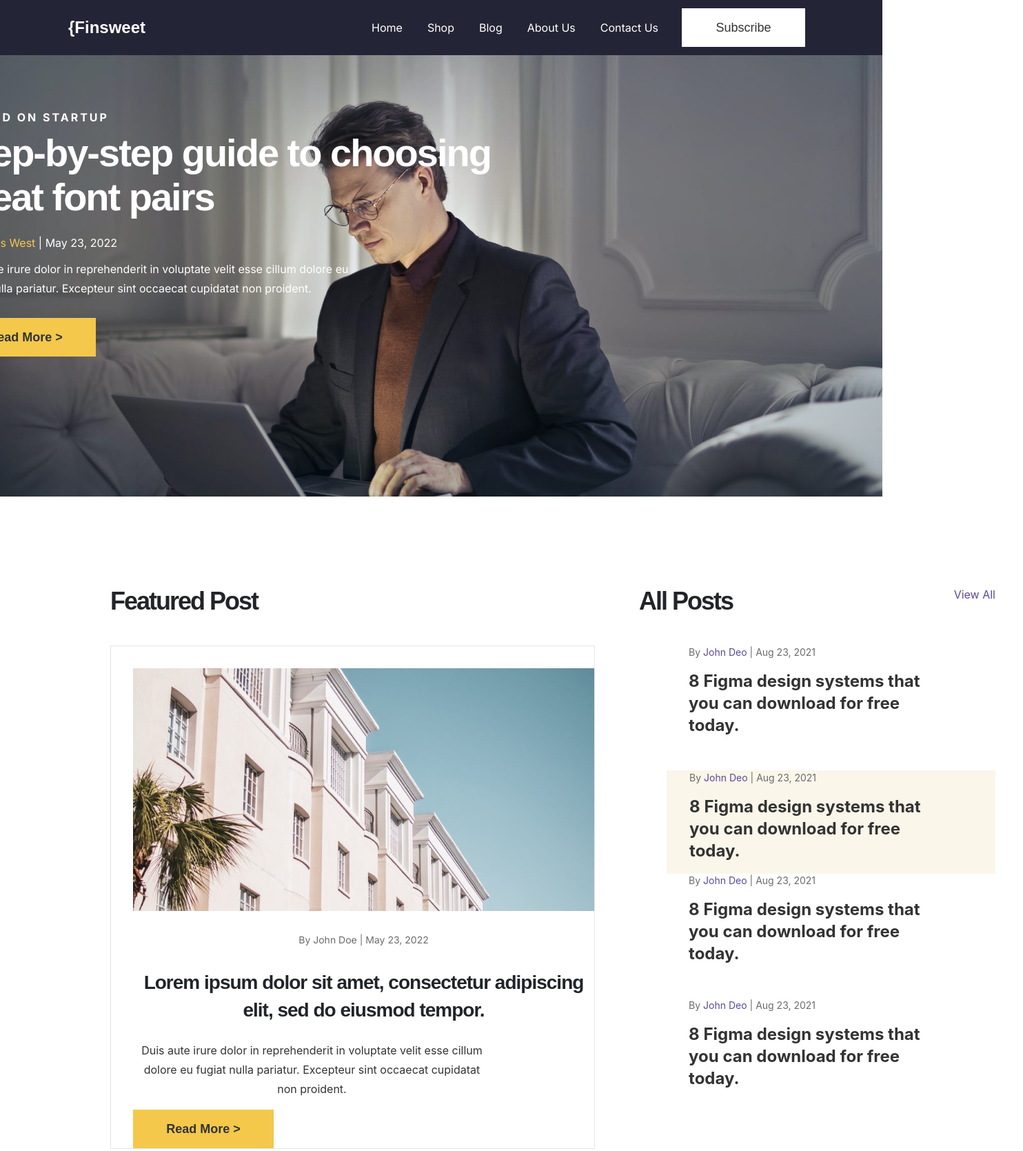
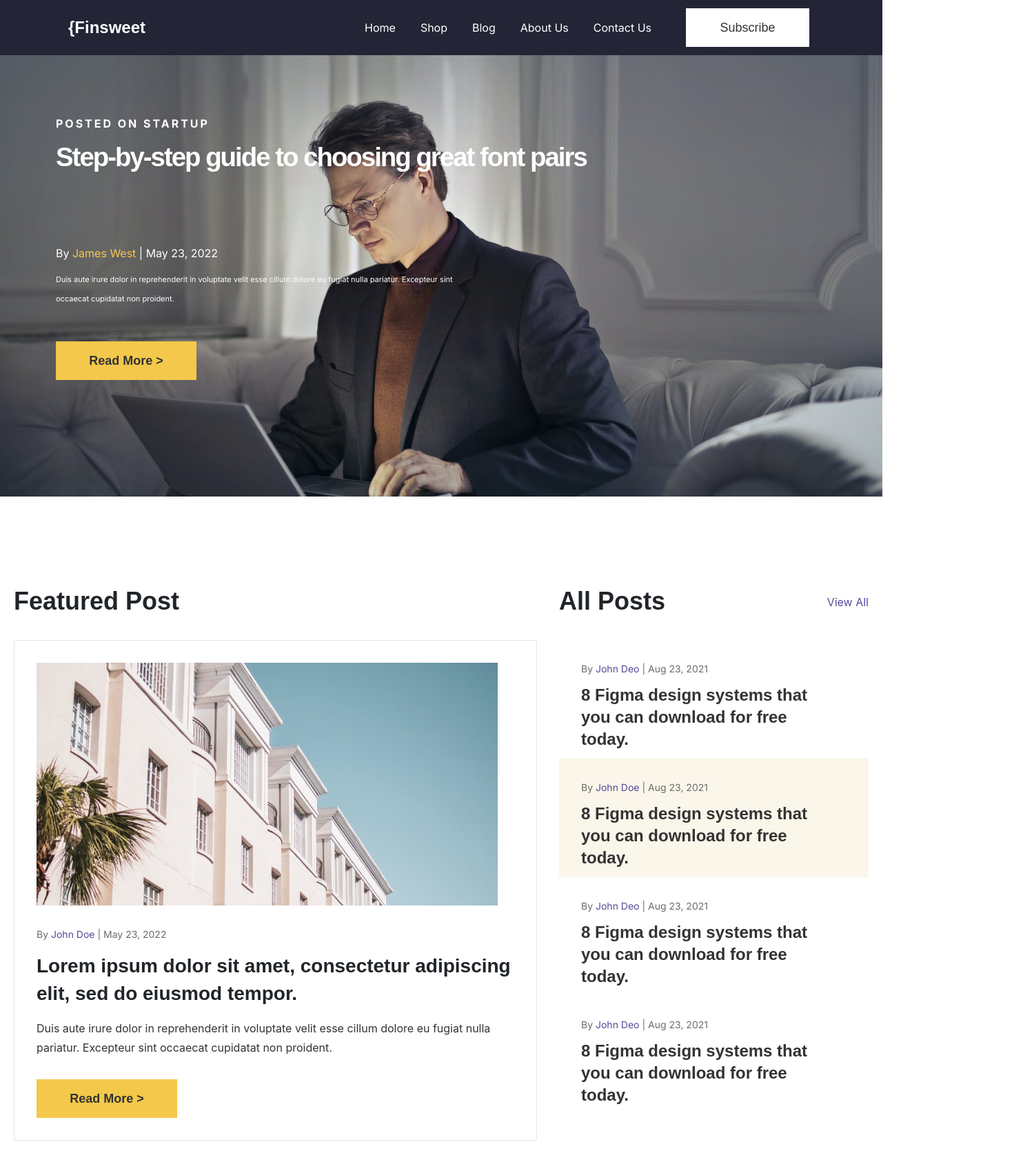
Before and after one commit to talhayay11/Web-Challenge, a plain HTML site: page index.html in a window 1280 px wide. Shown: the top 1669 px of the page at 69% size, 1484 px wide, since content can reach past the window. Drawn offline with nearby package versions, Linux system fonts and the light colour scheme.

Commit message:
Responsive Layout Enhancements
-Implemented responsive design
 improvements across the hero and
 about sections.

-Added a color bar above the about
 section using a linear gradient,
 ensuring it remains in place and scales
 with the viewport.

-Adjusted the positioning and
 alignment of various elements using
 Bootstrap and flexbox to maintain
 consistency across different screen
 sizes.

```diff
--- a/index.html
+++ b/index.html
@@ -48,12 +48,12 @@
   <section class="home__hero hero">
     <img src="images/1.png" alt="Hero Image" class="home__hero-image">
     <div class="home__hero-content">
-      <p class="home__hero-category">POSTED ON <span class="home__hero-category--highlight">STARTUP</span></p>
-      <h1 class="home__hero-title">Step-by-step guide to choosing   great font pairs</h1>
-      <p class="home__hero-author">By <span class="home__hero-author-name">James West</span> | May 23, 2022</p>
-      <p class="home__hero-description">Duis aute irure dolor in reprehenderit in voluptate velit esse cillum
+      <p class="home__hero-content-category">POSTED ON <span class="home__hero-content-category--highlight">STARTUP</span></p>
+      <h1 class="home__hero-content-title">Step-by-step guide to choosing great font pairs</h1>
+      <p class="home__hero-content-author">By <span class="home__hero-content-author--name">James West</span> | May 23, 2022</p>
+      <p class="home__hero-content-description">Duis aute irure dolor in reprehenderit in voluptate velit esse cillum
         dolore eu fugiat nulla pariatur. Excepteur sint occaecat cupidatat non proident.</p>
-      <a href="#" class="home__hero--button btn btn-warning">Read More ></a>
+      <a href="#" class="home__hero-content--button btn btn-warning">Read More ></a>
     </div>
   </section>
 
@@ -62,12 +62,11 @@
       <h3 class="home__posts-featured-title">Featured Post</h3>
       <div class="home__posts-featured-content">
         <img src="images/2.png" alt="Featured Image" class="home__posts-featured-content-image">
-        <p class="home__posts-featured-content-meta">By <span class="home__posts-featured-meta-author">John Doe</span> | May 23, 2022</p>
+        <p class="home__posts-featured-content-meta">By <span class="home__posts-featured-content-meta--author">John Doe</span> | May 23, 2022</p>
         <h2 class="home__posts-featured-content-title">Lorem ipsum dolor sit amet, consectetur adipiscing elit, sed do eiusmod tempor.</h2>
         <p class="home__posts-featured-content-description">Duis aute irure dolor in reprehenderit in voluptate velit esse cillum dolore eu fugiat nulla pariatur. Excepteur sint occaecat cupidatat non proident.</p>
         <a href="#" class="home__posts-featured-content--button">Read More ></a>
       </div>
-      <div class="home__posts-featured-content-corner"></div>
     </div>
 
     <div class="home__posts-list">
@@ -79,9 +78,8 @@
           </p>
           <p class="home__posts-list-items-item-text">8 Figma design systems that you can download for free today.</p>
         </li>
-        <li class="home__posts-list-items-item--highlighted">
-          <p class="home__posts-list-items-item-meta">By <span class="home__posts-list-items-item-meta-author">John Deo</span> | Aug 23, 2021
-          </p>
+        <li class="home__posts-list-items-item home__posts-list-items-item--highlighted">
+          <p class="home__posts-list-items-item-meta">By <span class="home__posts-list-items-item-meta-author">John Doe</span> | Aug 23, 2021</p>
           <p class="home__posts-list-items-item-text">8 Figma design systems that you can download for free today.</p>
         </li>
         <li class="home__posts-list-items-item">
@@ -98,6 +96,27 @@
     </div>
   </section>
 
+<section class="home__about">
+  <div class="home__about-container-wrapper">
+    <div class="container">
+      <div class="row">
+        <div class="col-md-6 home__about-section">
+          <h3 class="home__about-section-title">ABOUT US</h3>
+          <h2 class="home__about-section-subtitle">We are a community of content writers who share their learnings</h2>
+          <p class="home__about-section-description">Lorem ipsum dolor sit amet, consectetur adipiscing elit, sed do eiusmod
+            tempor incididunt ut labore et dolore magna aliqua.</p>
+          <a href="#" class="home__about-section-link">Read More ></a>
+        </div>
+        <div class="col-md-6 home__about-mission-section">
+          <h3 class="home__about-mission-section-title">OUR MISSION</h3>
+          <h2 class="home__about-mission-section-subtitle">Creating valuable content for creatives all around the world</h2>
+          <p class="home__about-mission-section-description">Lorem ipsum dolor sit amet, consectetur adipiscing elit, sed do eiusmod
+            tempor incididunt ut labore et dolore magna aliqua. Ut enim ad minim veniam, quis nostrud exercitation ullamco laboris nisi ut aliquip ex ea commodo consequat.</p>
+        </div>
+      </div>
+    </div>
+  </div>
+  </section>
 
   <script src="https://code.jquery.com/jquery-3.5.1.slim.min.js"></script>
   <script src="https://cdn.jsdelivr.net/npm/@popperjs/core@2.5.2/dist/umd/popper.min.js"></script>
--- a/styles/style.scss
+++ b/styles/style.scss
@@ -10,8 +10,6 @@ $color-white: #FFFFFF; // Beyaz
 $color-navbar-bg: #232536; //siyah
 $color-light-yellow:#fbf6ea; //açık sarı
 $color-light-lavender:#f4f0f8; //lavender
-
-
 
 // Font Ailesi
 $font-family-primary: 'Sen', sans-serif;
@@ -36,15 +34,16 @@ $line-height-xxsmall: 20px;
   }
 
   &__navbar {
-    position: fixed; // Bu, navbarın sayfa kaydırıldığında sabit kalmasını sağlar
+    position: fixed;
     top: 0;
-    left: 50;
-    width: 1440px;
+    left: 0;
     width: 100%;
     height: 80px;
-    z-index: 1000; // Navbarın diğer içeriklerin üzerinde kalmasını sağlar
-    background-color: #232536 !important;    gap: 0px;
-    opacity: 1;
+    z-index: 1000;
+    background-color: #232536 !important;
+    display: flex;
+    align-items: center;
+    justify-content: space-between; // Brand ve diğer linkler arasında boşluk bırakır
 
     &-brand {
       font-size: 24px;
@@ -54,18 +53,10 @@ $line-height-xxsmall: 20px;
       margin-left: 83px;
     }
 
-      &-toggler {
-
-      }
-
-      &-collapse {
-      }
-
     &-nav {
       display: flex;
       align-items: center;
-      height: 100%;
-      margin-right: 291px;
+      margin-right: 80px;
     }
 
     &-item {
@@ -73,50 +64,44 @@ $line-height-xxsmall: 20px;
     }
 
     &-link {
-      color: $color-white !important; // Navbar linklerinin rengi
+      color: $color-white !important;
       font-size: $heading-medium-size;
       line-height: $line-height-small;
       font-family: $font-family-inter;
 
       &:hover {
-        color: $color-white; // Linklerin üzerine gelinceki rengi
+        color: $color-white;
       }
     }
 
     &--button {
-      width: 179px;   // Butonun genişliği
-      height: 56px;   // Butonun yüksekliği
-      padding: 16px 48px;  // İç boşluklar
-      margin-left: auto;   // Sola hizalama
       display: flex;
-      align-items: center; // Dikeyde ortalama
-      justify-content: center; // Yatayda ortalama
+      align-items: center;
+      justify-content: center;
       background-color: $color-white;
+      width: 179px;
+      height: 56px;
+      padding: 16px 48px;
       border: none;
       cursor: pointer;
       opacity: 1;
       text-align: center;
-      border-radius: 0px;
-
-
-      position: absolute;
-      right: 80px; // Sağdan 80px
-      left: 1181px; // Soldan 1181px
-      top: 12px; // Yukarıdan 12px
-
-      margin-right: 32px;
+      border-radius: 0;
+      position: relative;
+      right: 0;
+      margin-left: 32px;
 
       &:hover {
         background-color: darken($color-white, 10%);
       }
     }
+
     &-text {
-        color: $color-dark-gray; // Yazı rengini beyaz yap
+      color: $color-dark-gray;
       font-size: $heading-large-size;
       font-family: $font-family-primary;
       line-height: $line-height-xsmall;
     }
-
   }
 
   &__hero {
@@ -124,49 +109,39 @@ $line-height-xxsmall: 20px;
     width: 100%;
     height: 720px;
     overflow: hidden;
+    display: flex;
+    justify-content: flex-start;
+    align-items: center;
 
     &-image {
       position: absolute;
       top: 0;
-      left: 0;
+      left: 10;
       width: 100%;
       height: 100%;
       object-fit: cover;
-      //opacity: 3;
+      z-index: -1;
     }
 
     &-content {
+      max-width: 804px;
+      margin-left: 81px;
+      display: flex;
+      flex-direction: column;
+      justify-content: center;
+      align-items: flex-start;
+      color: $color-white;
+      z-index: 10;
       position: relative;
-      top: 50%;
-      left: 20%;
-      transform: translate(-50%, -50%);
-      color: $color-white;
-      width: 804px; // Genişlik
-      height: 400px; // Yükseklik
-      padding-left: 81px;
-      font-size:56px;
-      line-height: $line-height-large;
-      font-family:$font-family-primary;
-    }
 
       &-category {
-      margin-bottom: 10px;
-      //font-weight: bold;
+        font-weight: bold;
         font-size: $heading-medium-size;
         line-height: $line-height-xxsmall;
         font-family: $font-family-inter;
         letter-spacing: 3px;
         font-weight: 600;
-
-      &--highlight {
-        font-weight: bold;
         color: $color-white;
-        font-family: $font-family-inter;
-        font-size: $heading-medium-size;
-        line-height: $line-height-xxsmall;
-        letter-spacing: 3px;
-        font-weight: 900;
-      }
       }
 
       &-title {
@@ -178,6 +153,9 @@ $line-height-xxsmall: 20px;
         letter-spacing: -2px;
         margin-bottom: 20px;
         font-family: $font-family-primary;
+        color: $color-white;
+        font-size: 3vw;
+        line-height: 1.2;
       }
 
       &-author {
@@ -187,23 +165,21 @@ $line-height-xxsmall: 20px;
         font-family: $font-family-inter;
         font-weight: 400;
 
-      &-name {
+        &--name {
           color: $color-yellow;
-        font-family: $font-family-inter;
-        line-height: $line-height-small;
-        font-weight: 400;
         }
       }
 
       &-description {
-      margin-bottom: 30px;
         font-size: $heading-medium-size;
-      line-height:$line-height-small;
-      width: 599px;
-      height: 56px;
+        line-height: $line-height-small;
+        width: 100%;
+        max-width: 599px;
+        height: auto;
         font-family: $font-family-inter;
         font-weight: 400;
-
+        font-size: 0.86vw;
+        margin-bottom: 48px;
       }
 
       &--button {
@@ -212,9 +188,7 @@ $line-height-xxsmall: 20px;
         width: 204px;
         height: 56px;
         padding: 16px 48px;
-      margin-top: -1px;
         position: relative;
-      left: 0;
         gap: 12px;
         opacity: 1;
         color: $color-dark-gray;
@@ -232,84 +206,74 @@ $line-height-xxsmall: 20px;
         &:hover {
           background-color: darken($color-yellow, 10%);
         }
-
-      &-text {
-        white-space: nowrap;  // Yazıyı tek satırda tutar
       }
     }
   }
 
   &__posts {
     display: flex;
-    width: 1282px;
-    height: 804px;
-    padding-left: 80px;
-    padding-bottom: 128px;
-    padding-top: 128px;
-    //padding-right: 78px;
-
+    flex-wrap: wrap;
+    flex-direction: row;
+    justify-content: space-between;
+    width: 100%;
+    max-width: 1282px;
+    margin: 0 auto;
+    padding: 128px 20px;
 
     &-featured {
-      width: 733px;
-      height: 804px;
-      margin-left: 80px;
-      margin-bottom: 128px;
+      flex: 1 1 60%;
       margin-right: 32px;
 
       &-image-container {
         position: relative;
       }
-      &-title {
+
+      &-title{
         font-size: 36px;
-        font-weight:bold;
+        font-weight: bold;
         font-family: $font-family-primary;
         line-height: $line-height-medium;
-        padding-bottom: 32px;
-        letter-spacing: -2px;
+        margin-bottom: 32px;
       }
-      &-content{
-        padding-top: 32px;
+
+      &-content {
+        padding: 32px;
         border-radius: 1px;
-        text-align: center;
         background-color: $color-white;
-        border: 1px solid rgba(0, 0, 0, 0.1); /* Soluk gri çerçeve */
+        border: 1px solid rgba(0, 0, 0, 0.1);
+        display: flex;
         flex-direction: column;
-        align-items: center;
-
-      &-image {
-        padding-left: 32px;
-      }
+        align-items: flex-start;
 
         &-meta {
           font-size: $heading-small-size;
           color: $color-gray;
           line-height: $line-height-xxsmall;
-        padding-top: 32px;
-        padding-left: 32px;
-        padding-bottom: 16px;
           font-family: $font-family-inter;
+          margin-bottom: 16px;
+          margin-top: 32px;
 
-        &-author{
-        color:#5A4999
+          &--author {
+            font-family: $font-family-inter;
+            color: $color-purple !important;
+            font-size: $heading-small-size;
+            line-height: $line-height-xxsmall;
           }
         }
 
         &-title {
           font-size: 28px;
           font-weight: bold;
-        padding-left: 32px;
           font-family: $font-family-primary;
           line-height: 40px;
-        letter-spacing: -1px;
+          margin-bottom: 16px;
         }
 
         &-description {
           font-size: $heading-medium-size;
           line-height: $line-height-small;
           color: $color-dark-gray;
-        padding-left: 32px;
-        padding-top: 16px;
-        width: 551px;
+          margin-bottom: 32px;
         }
 
         &--button {
@@ -317,60 +281,51 @@ $line-height-xxsmall: 20px;
           border: none;
           width: 204px;
           height: 56px;
-        padding: 16px 48px;
-        position: relative;
-        left: 32px;
-        gap: 12px;
-        opacity: 1;
-        color: $color-dark-gray;
-        font-family: $font-family-primary;
-        font-weight: 700;
-        font-size: $heading-large-size;
-        line-height: $line-height-xsmall;
-        text-align: center;
-        cursor: pointer;
           display: flex;
           align-items: center;
           justify-content: center;
           border-radius: 0;
+          font-family: $font-family-primary;
+          color: $color-dark-gray;
+          font-weight: 700;
+          font-size: $heading-large-size;
+          line-height: $line-height-xsmall;
+          left: 0; // Sola hizalamayı sağlamak için left: 0 ekliyoruz
+          text-align: left; // Metin hizasını sola çeker
 
           &:hover {
             background-color: darken($color-yellow, 10%);
-        }
-
-        &-text {
-          white-space: nowrap;
           }
         }
       }
     }
 
     &-list {
-      //width: 100%;  // Tüm genişliği kaplar
+      flex: 1 1 35%;
+      display: flex;
+      flex-direction: column;
+      justify-content: flex-start;
       position: relative;
-      margin-right: 78px;
-      margin-left: 32px;
-      margin-bottom: 128px;
-      height: 804px;
-      width: 517px;
 
       &-title {
         font-size: 36px;
         font-weight: bold;
         font-family: $font-family-primary;
         line-height: $line-height-medium;
-        padding-bottom: 32px;
-        letter-spacing: -2px;
+        margin-bottom: 32px;
       }
 
       &-view-all {
-        position: absolute;
-        top: 0;
-        right: 0;
         font-size: $heading-medium-size;
         color: $color-purple;
         text-decoration: none;
         line-height: $line-height-small;
+        align-self: flex-end; // Sağ tarafa hizalar
+        position: absolute;
+        margin-top: 11px;
+        top: 20;
+        right: 0;
+        cursor: pointer;
 
         &:hover {
           text-decoration: underline;
@@ -379,78 +334,196 @@ $line-height-xxsmall: 20px;
 
       &-items {
         list-style: none;
+        padding: 0;
+        margin: 0;
+        display: flex;
+        flex-direction: column;
 
         &-item {
-          width: 517px;
-          height: 181px;
+          background-color: $color-white;
+          position: relative;
+          display: flex;
+          flex-direction: column;
+          justify-content: flex-start;
+          border-radius: 0;
+
+          &--highlighted {
+            background-color: $color-light-yellow;
+
+            &::before {
+              content: "";
+              top: -10px;
+              left: -10px;
+              right: -10px;
+              bottom: -10px;
+              background-color: $color-light-yellow;
+              z-index: -1; // Çerçeve içeriğin arkasında kalacak
+            }
+          }
 
           &-meta {
             font-size: $heading-small-size;
             color: $color-gray;
             line-height: $line-height-xxsmall;
-          width: 199px;
-          height: 20px;
-          padding-left: 32.1px;
-          white-space: nowrap;
+            font-family: $font-family-inter;
+            margin-bottom: 8px;
+            margin-left: 32px;
+            margin-top: 32px;
 
-          &-author{
-            color:#5A4999
+            &-author {
+              color: $color-purple;
             }
           }
 
           &-text {
-          width: 369.18px;
+            width: 360px;
             height: 96px;
             font-size: 24px;
             font-weight: bold;
             color: $color-dark-gray;
             line-height: 32px;
-          padding-left: 32.1px;
+            font-family: $font-family-primary;
+            margin-left: 32px;
+            padding-top: 4px;
+            padding-bottom: 4px;
           }
-         &--highlighted {
-          background-color: $color-light-yellow; /* Lightest Yellow arka plan rengi */
-          border: 1px solid darken($color-light-yellow, 0%); /* Biraz daha koyu bir kenarlık */
         }
       }
     }
   }
 
-  &__footer {
-    background-color: $color-lightest-gray;
-    padding: 40px 0;
-    margin-top: 60px; /* Üstteki içerikten daha fazla boşluk bırakmak için */
-    clear: both;
-    width: 100%; /* Footer'ın genişliğini tam olarak kaplaması için */
+  &__about {
+    padding: 40px 20px;
+    margin-top: 60px;
+    width: 100%;
     position: relative;
-    clear: both;
+    display: flex;
+    justify-content: space-between;
+    flex-direction: column;
 
-    &-about {
-      // About section style
+    &::before {
+      content: "";
+      position: absolute;
+      top: -4px;
+      left: 56%;
+      transform: translateX(-56%);
+      height: 23px;
+      width: 80%;
+      max-width: 1061px;
+      background: linear-gradient(to right, $color-yellow 70%, $color-purple 30%);
     }
 
-    &-mission {
-      // Mission section style
+    .container {
+      max-width: 1280px;
+      max-height: 500px;
+      padding-top: 20px;
+      display: flex;
+      justify-content: space-between;
+      align-items: flex-start;
+    }
+    &-container-wrapper {
+      max-width: 1280px;
+      height: 500px;
+      margin: 0 auto;
+      padding: 40px;
+      position: relative;
+      top: -20px;
+      z-index: 0;
+      background-color: $color-light-lavender;
+
     }
 
+    .row {
+      display: flex;
+      justify-content: space-between;
+      align-items: flex-start;
+    }
+
+    &-section {
+      width: 48%;
+
       &-title {
-      font-size: 20px;
+        font-size: $heading-medium-size;
+        font-weight: 600;
+        letter-spacing: 3px;
+        color: $color-dark-gray;
+        margin-bottom: 24px;
+        font-family: $font-family-inter;
+        margin-top: 60px;
+        line-height: $line-height-xxsmall;
+      }
+
+      &-subtitle {
+        font-size: 36px;
         font-weight: bold;
+        color: $color-dark-gray;
         font-family: $font-family-primary;
-      line-height: $line-height-small;
+        line-height: $line-height-medium;
+        width: 494px;
+        height: 144px;
       }
 
       &-description {
         font-size: $heading-medium-size;
+        color: $color-medium-gray;
         line-height: $line-height-small;
+        margin-bottom: 16px;
+        margin-top: 16px;
+        font-family: $font-family-inter;
+        width: 515px;
+        height: 56px;
       }
 
       &-link {
+        font-size: $heading-large-size;
+        color: $color-purple;
         text-decoration: none;
+        font-weight: bold;
+        line-height: 32px;
 
         &:hover {
           text-decoration: underline;
         }
       }
     }
+    &-mission {
+
+      &-section  {
+        width: 48%;
+
+        &-title {
+          font-size: $heading-medium-size;
+          font-weight: 600;
+          letter-spacing: 3px;
+          color: $color-dark-gray;
+          margin-bottom: 24px;
+          font-family: $font-family-inter;
+          margin-top: 60px;
+          line-height: $line-height-xxsmall;
+        }
+
+        &-subtitle {
+          font-size: 28px;
+          font-weight: bold;
+          color: $color-dark-gray;
+          font-family: $font-family-primary;
+          line-height: 40px;
+          width: 481px;
+          height: 80px;
+          letter-spacing: -1px;
+        }
+
+        &-description {
+          font-size: $heading-medium-size;
+          color: $color-medium-gray;
+          line-height: $line-height-small;
+          margin-bottom: 16px;
+          margin-top: 16px;
+          font-family: $font-family-inter;
+          width: 516px;
+          height: 108.73px;
         }
       }
+    }
+  }
+}
```
Also changed, not shown: styles/style.css, 1 other file. Lines whose indentation alone changed are shown as unchanged.
